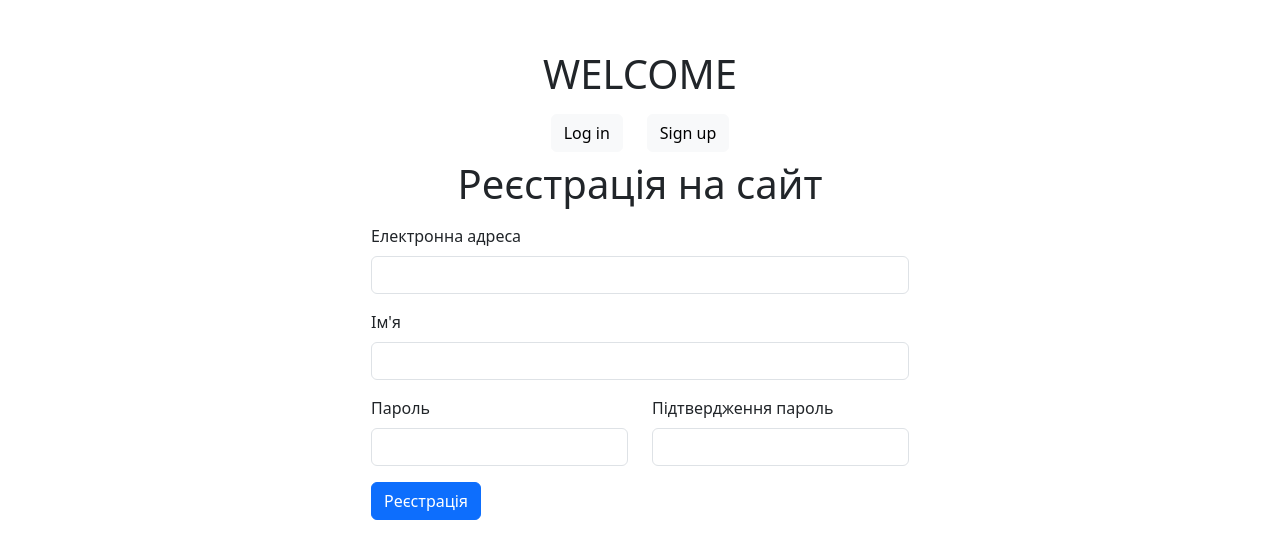
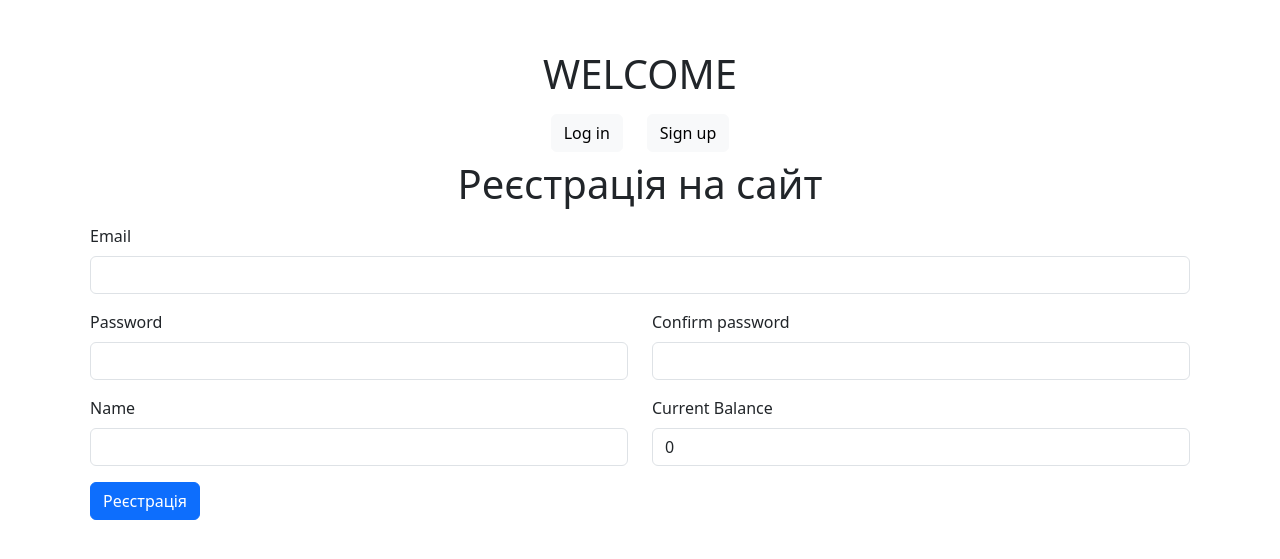
Before and after one commit to work-space817/Financial-Budgeting-App, a React (Create React App) app: page /auth in a window 1280 px wide. Shown: the part 115-674 px from the top of the page. Built offline with nearby package versions, Linux system fonts and the light colour scheme.

Commit message:
hot fix 07.07

```diff
--- a/src/components/auth/register/SignUp.tsx
+++ b/src/components/auth/register/SignUp.tsx
@@ -11,7 +11,7 @@ const RegisterPage = () => {
     firstName: "",
     password: "",
     confirmPassword: "",
-    //     // currentBalacne: 0,
+    currentBalance: 0,
   };
 
   const [error, setError] = useState<IRegisterError>();
@@ -35,7 +35,6 @@ const RegisterPage = () => {
       .string()
       .required("Вкажіть пошту")
       .email("Введіть коректно пошту"),
-    firstName: yup.string().required("Вкажіть ім'я"),
     password: yup
       .string()
       .min(5, "Пароль повинен містити мініму 5 символів")
@@ -46,6 +45,8 @@ const RegisterPage = () => {
       .min(5, "Пароль повинен містити мініму 5 символів")
       .oneOf([yup.ref("password")], () => "Паролі повинні співпадати")
       .required("Поле не повинне бути пустим"),
+    firstName: yup.string().required("Вкажіть ім'я"),
+    currentBalance: yup.number().required("Поле не повинне бути пустим"),
   });
 
   const formik = useFormik({
@@ -69,7 +70,7 @@ const RegisterPage = () => {
       <h1 className="text-center">Реєстрація на сайт</h1>
       <form onSubmit={handleSubmit}>
         <Input
-          label="Електронна адреса"
+          label="Email"
           field="email"
           value={values.email}
           onChange={handleChange}
@@ -77,21 +78,10 @@ const RegisterPage = () => {
           // error={errors.email}
         />
 
-        <div className="">
-          <Input
-            label="Ім'я"
-            field="firstName"
-            value={values.firstName}
-            onChange={handleChange}
-            // error={errors.firstName}
-            touched={touched.firstName}
-          />
-        </div>
-
         <div className="row">
           <div className="col-md-6">
             <Input
-              label="Пароль"
+              label="Password"
               type="password"
               field="password"
               value={values.password}
@@ -103,7 +93,7 @@ const RegisterPage = () => {
           </div>
           <div className="col-md-6">
             <Input
-              label="Підтвердження пароль"
+              label="Confirm password"
               type="password"
               field="confirmPassword"
               value={values.confirmPassword}
@@ -111,6 +101,27 @@ const RegisterPage = () => {
               // errors={error?.confirmPassword}
               // error={errors.confirmPassword}
               touched={touched.confirmPassword}
+            />
+          </div>
+          <div className="col-md-6">
+            <Input
+              label="Name"
+              field="firstName"
+              value={values.firstName}
+              onChange={handleChange}
+              // error={errors.firstName}
+              touched={touched.firstName}
+            />
+          </div>
+          <div className="col-md-6">
+            <Input
+              label="Current Balance"
+              type="number"
+              field="currentBalance"
+              value={values.currentBalance}
+              onChange={handleChange}
+              // error={errors.currentBalance}
+              touched={touched.currentBalance}
             />
           </div>
         </div>
--- a/src/components/auth/register/types.ts
+++ b/src/components/auth/register/types.ts
@@ -3,9 +3,9 @@ export interface ISignUp{
     firstName: string,
     password: string,
     confirmPassword: string,
+    currentBalance: number,
+    // photo: File,
 
-    // photo: File,
-    // currentBalacne: Number,
 }
   export interface IRegisterError {
     email: string[],
```
